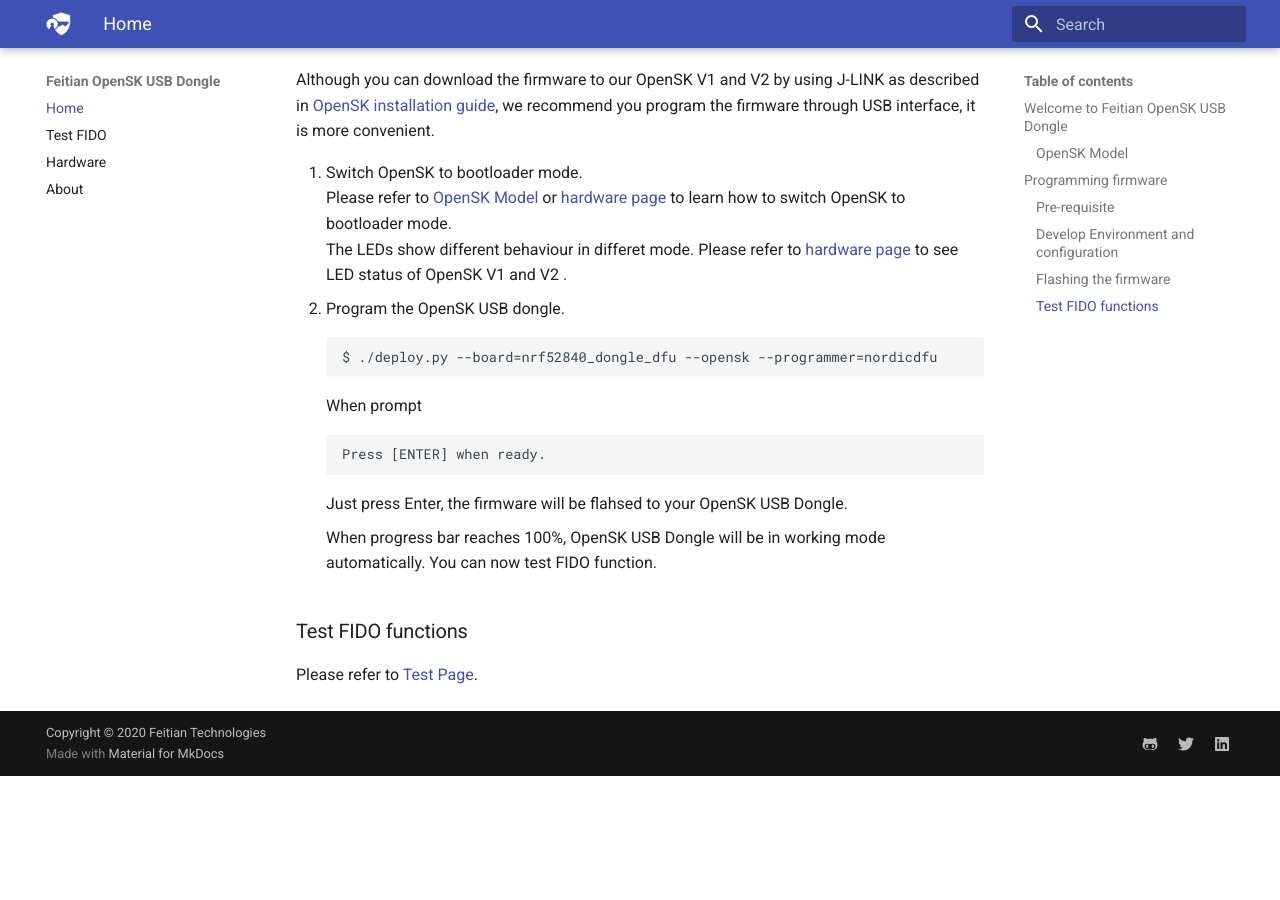
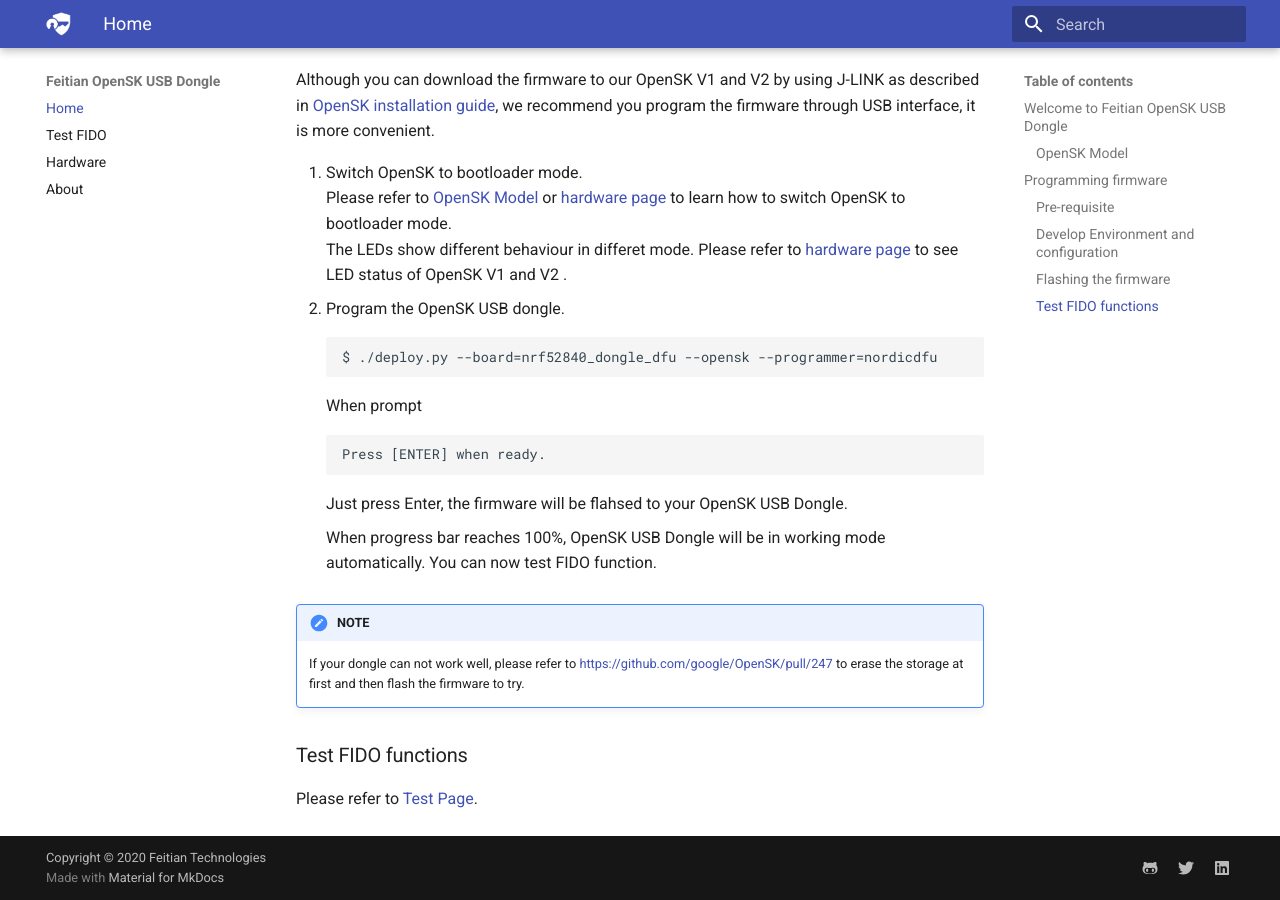
Before and after one commit to FeitianTech/OpenSK_USB, an MkDocs documentation site: the page built from docs/index.md, in a window 1280 px wide and 900 px high, scrolled down 2134 px. Built offline with MkDocs 1.6.1 and Material for MkDocs 9.7.7, drawn with Linux system fonts in a browser that asks for light colours; before the commit the page ends 2910 px from its top, so only the background shows below that.

Commit message:
add erase storage

```diff
--- a/docs/index.md
+++ b/docs/index.md
@@ -74,6 +74,7 @@ Press [ENTER] when ready.
     Just press Enter, the firmware will be flahsed to your OpenSK USB Dongle.
 
     When progress bar reaches 100%, OpenSK USB Dongle will be in working mode automatically. You can now test FIDO function.
-
+!!! note "NOTE"
+    If your dongle can not work well, please refer to https://github.com/google/OpenSK/pull/247 to erase the storage at first and then flash the firmware to try.
 ### Test FIDO functions
 Please refer to [Test Page](./test.md).
```
